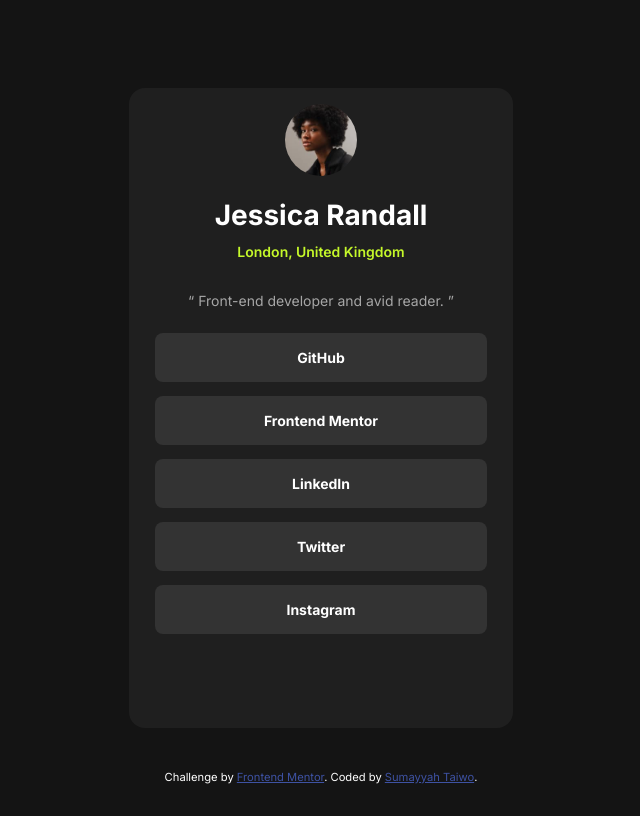
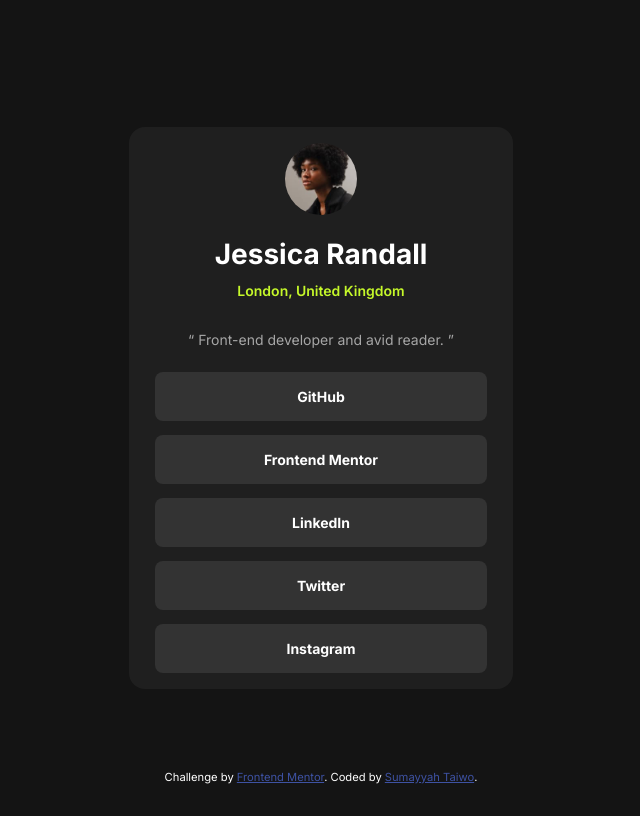
Before and after one commit to Sumta4real/Social-Link-Profile-Page, a plain HTML site: page index.html in a window 1280 px wide. Shown: the whole page, without its empty margins (319-959 px from the left). Drawn offline with Linux system fonts and the light colour scheme.

Commit message:
edited the css file

```diff
--- a/style.css
+++ b/style.css
@@ -16,9 +16,7 @@ body{
 .profile-container{
     background-color: hsl(0, 0%, 12%);
     width: 100%;
-    min-height: 85%;
     max-width: 24rem;
-    min-height: 80%;
     padding: 1rem 1.625rem ;
     border-radius: 1rem;
     text-align: center;
```
